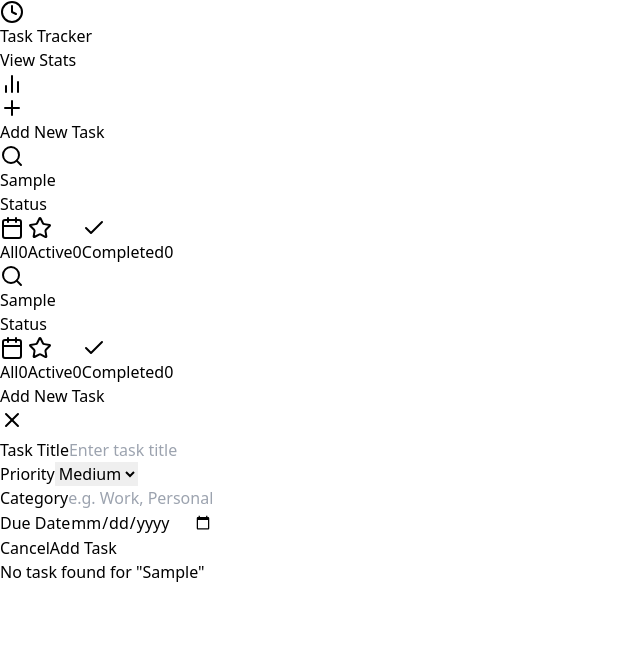
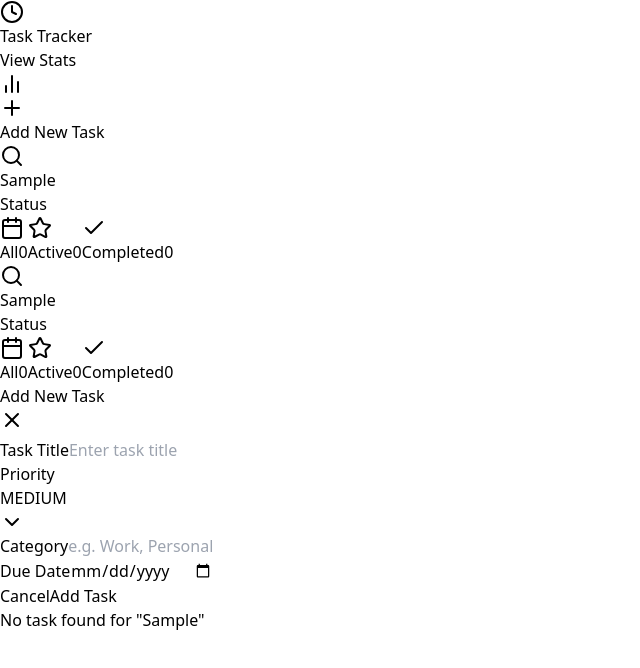
Before and after one commit to ashutoshorisoh/task_tracker, a React (Vite) app: page / in a window 1280 px wide. Both pictures are taken after typing "Sample" into the empty fields and a click on the button "Add New Task". Shown: the top 668 px of the page, without its empty margins (0-640 px from the left). Built offline with nearby package versions, Linux system fonts and the light colour scheme.

Commit message:
error case handled

```diff
--- a/src/components/TaskForm.jsx
+++ b/src/components/TaskForm.jsx
@@ -1,7 +1,7 @@
 import React, { useState, useEffect } from 'react';
 import { useDispatch } from 'react-redux';
 import { createTask, editTask } from '../redux/taskSlice';
-import { X } from 'lucide-react';
+import { X, ChevronDown } from 'lucide-react';
 
 const TaskForm = ({ task = null, onClose }) => {
   const dispatch = useDispatch();
@@ -14,6 +14,9 @@ const TaskForm = ({ task = null, onClose }) => {
     dueDate: '',
     completed: false
   });
+
+  const [errors, setErrors] = useState({});
+  const [isDropdownOpen, setDropdownOpen] = useState(false);
 
   useEffect(() => {
     if (task) {
@@ -35,10 +38,34 @@ const TaskForm = ({ task = null, onClose }) => {
     }));
   };
 
+  const validateForm = () => {
+    let newErrors = {};
+
+    if (!formData.title.trim()) {
+      newErrors.title = 'Title cannot be empty.';
+    }
+
+    if (!formData.category.trim()) {
+      newErrors.category = 'Category cannot be empty.';
+    }
+
+    if (formData.dueDate) {
+      const selectedDate = new Date(formData.dueDate);
+      const today = new Date();
+      today.setHours(0, 0, 0, 0);
+      if (selectedDate < today) {
+        newErrors.dueDate = 'Due date cannot be in the past.';
+      }
+    }
+
+    setErrors(newErrors);
+    return Object.keys(newErrors).length === 0;
+  };
+
   const handleSubmit = (e) => {
     e.preventDefault();
 
-    if (!formData.title.trim()) return;
+    if (!validateForm()) return;
 
     if (isEditing) {
       dispatch(editTask({
@@ -76,46 +103,54 @@ const TaskForm = ({ task = null, onClose }) => {
       </div>
 
       <form onSubmit={handleSubmit}>
+        {/* Task Title */}
         <div className="mb-4">
-          <label className="block text-sm font-medium text-gray-700 mb-1" htmlFor="title">
-            Task Title
-          </label>
+          <label className="block text-sm font-medium text-gray-700 mb-1">Task Title</label>
           <input
-            id="title"
             name="title"
             type="text"
-            required
             className="w-full px-3 py-2 border border-gray-300 rounded-md focus:outline-none focus:ring-2 focus:ring-indigo-500"
             placeholder="Enter task title"
             value={formData.title}
             onChange={handleChange}
           />
+          {errors.title && <p className="text-red-500 text-sm mt-1">{errors.title}</p>}
         </div>
 
         <div className="grid grid-cols-1 md:grid-cols-3 gap-4 mb-4">
-          <div>
-            <label className="block text-sm font-medium text-gray-700 mb-1" htmlFor="priority">
-              Priority
-            </label>
-            <select
-              id="priority"
-              name="priority"
-              className="w-full px-3 py-2 border border-gray-300 rounded-md focus:outline-none focus:ring-2 focus:ring-indigo-500"
-              value={formData.priority}
-              onChange={handleChange}
+          {/* Priority Dropdown */}
+          <div className="relative">
+            <label className="block text-sm font-medium text-gray-700 mb-1">Priority</label>
+            <div
+              className="relative w-full px-3 py-2 border border-gray-300 rounded-md bg-white cursor-pointer flex justify-between items-center"
+              onClick={() => setDropdownOpen(!isDropdownOpen)}
             >
-              <option value="HIGH">High</option>
-              <option value="MEDIUM">Medium</option>
-              <option value="LOW">Low</option>
-            </select>
+              {formData.priority}
+              <ChevronDown className="h-4 w-4" />
+            </div>
+
+            {isDropdownOpen && (
+              <div className="absolute left-0 w-full bg-white border border-gray-200 rounded-md shadow-lg mt-1 z-10">
+                {['HIGH', 'MEDIUM', 'LOW'].map((option) => (
+                  <div
+                    key={option}
+                    className="px-4 py-2 cursor-pointer hover:bg-gray-100"
+                    onClick={() => {
+                      setFormData(prev => ({ ...prev, priority: option }));
+                      setDropdownOpen(false);
+                    }}
+                  >
+                    {option}
+                  </div>
+                ))}
+              </div>
+            )}
           </div>
 
+          {/* Category Input */}
           <div>
-            <label className="block text-sm font-medium text-gray-700 mb-1" htmlFor="category">
-              Category
-            </label>
+            <label className="block text-sm font-medium text-gray-700 mb-1">Category</label>
             <input
-              id="category"
               name="category"
               type="text"
               className="w-full px-3 py-2 border border-gray-300 rounded-md focus:outline-none focus:ring-2 focus:ring-indigo-500"
@@ -123,23 +158,24 @@ const TaskForm = ({ task = null, onClose }) => {
               value={formData.category}
               onChange={handleChange}
             />
+            {errors.category && <p className="text-red-500 text-sm mt-1">{errors.category}</p>}
           </div>
 
+          {/* Due Date Input */}
           <div>
-            <label className="block text-sm font-medium text-gray-700 mb-1" htmlFor="dueDate">
-              Due Date
-            </label>
+            <label className="block text-sm font-medium text-gray-700 mb-1">Due Date</label>
             <input
-              id="dueDate"
               name="dueDate"
               type="date"
               className="w-full px-3 py-2 border border-gray-300 rounded-md focus:outline-none focus:ring-2 focus:ring-indigo-500"
               value={formData.dueDate}
               onChange={handleChange}
             />
+            {errors.dueDate && <p className="text-red-500 text-sm mt-1">{errors.dueDate}</p>}
           </div>
         </div>
 
+        {/* Buttons */}
         <div className="flex justify-end">
           {onClose && (
             <button
@@ -152,7 +188,8 @@ const TaskForm = ({ task = null, onClose }) => {
           )}
           <button
             type="submit"
-            className="px-4 py-2 text-sm font-medium text-white bg-indigo-600 rounded-md hover:bg-indigo-700"
+            className={`px-4 py-2 text-sm font-medium text-white rounded-md ${Object.keys(errors).length ? 'bg-gray-400 cursor-not-allowed' : 'bg-indigo-600 hover:bg-indigo-700'}`}
+            disabled={Object.keys(errors).length > 0}
           >
             {isEditing ? 'Update Task' : 'Add Task'}
           </button>
```
